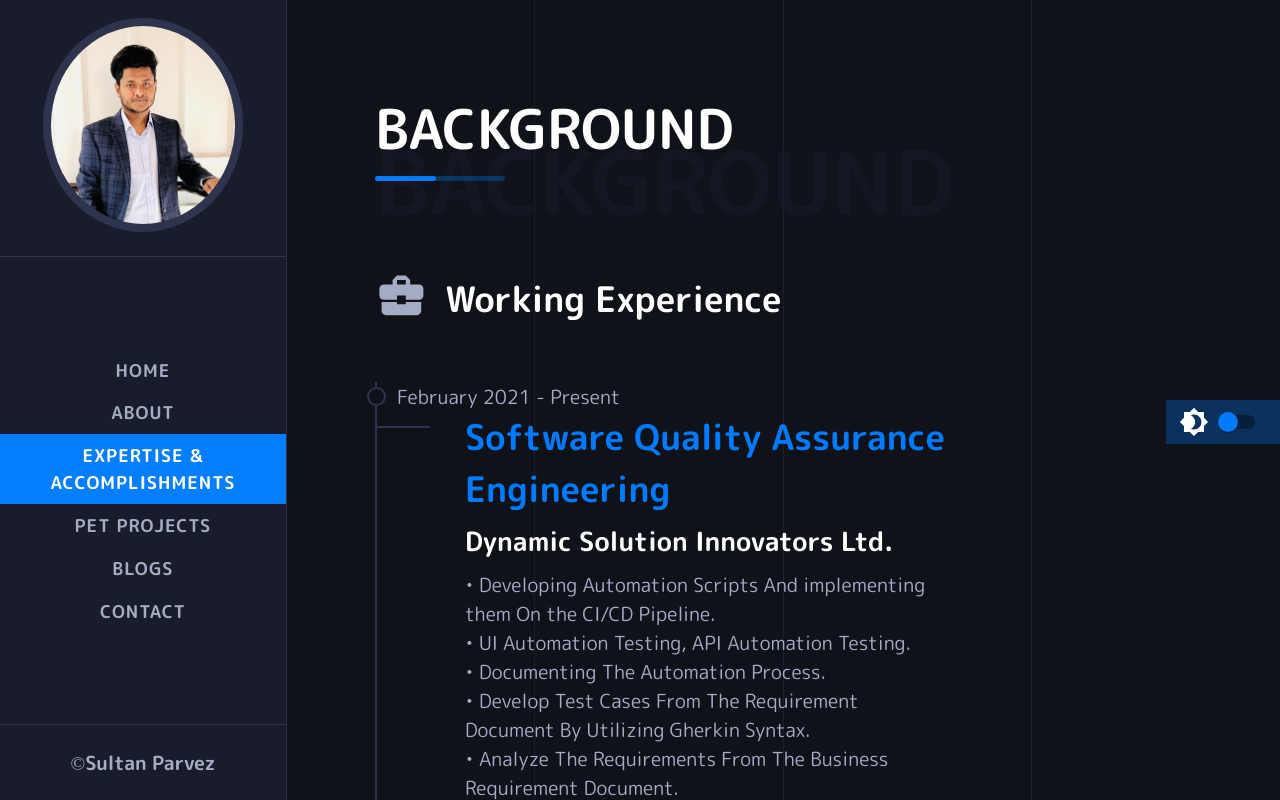
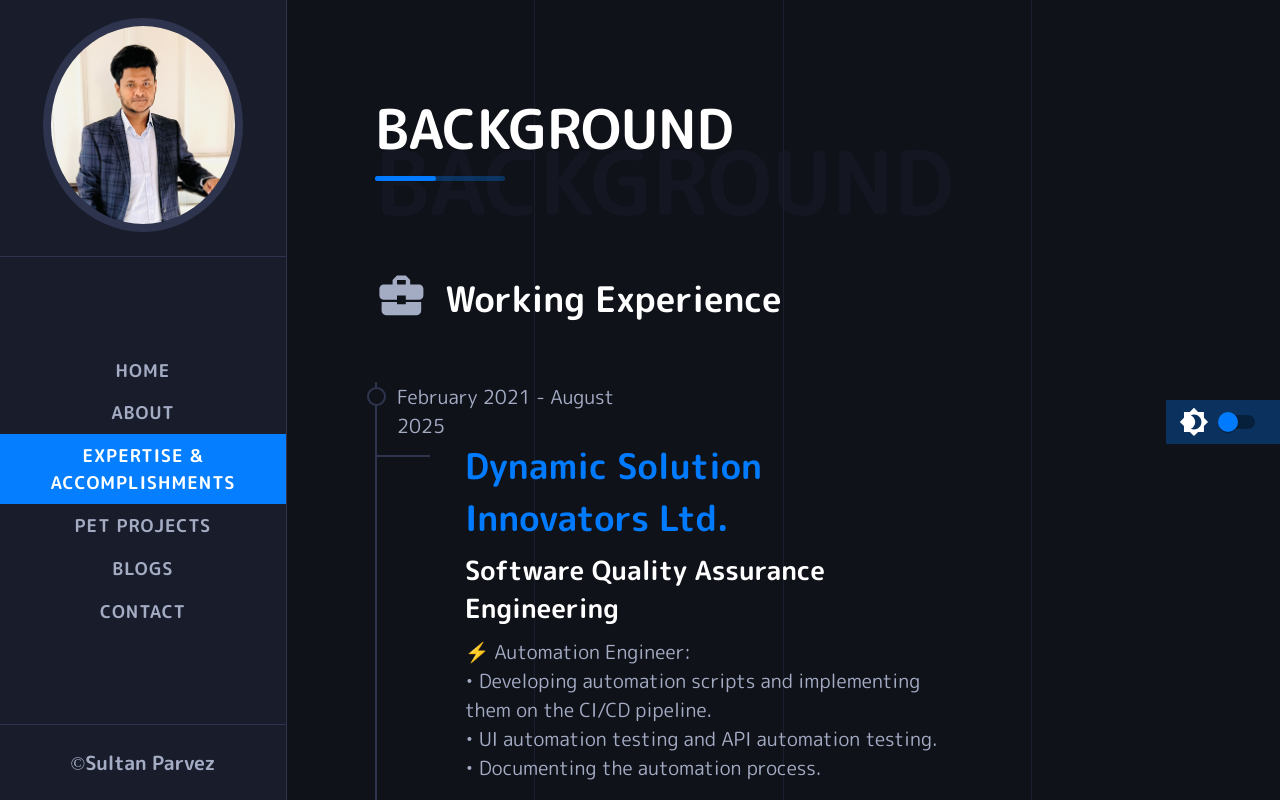
Before and after one commit to sultanparvez/sultan-parvez, a React (Create React App) app: page /resume in a window 1280 px wide. Shown: the top 800 px of the page. Built offline with nearby package versions, Linux system fonts and the light colour scheme.

Commit message:
Updated Resume

```diff
--- a/src/Components/ImageSection.js
+++ b/src/Components/ImageSection.js
@@ -1,27 +1,31 @@
-import React,{useRef,useEffect} from 'react'
+import React, { useRef, useEffect } from 'react'
 import styled from 'styled-components';
 import resume2 from '../img/SP_DP02.jpg';
 import cv from "../assets/MD_Sultan_Parvez.pdf"
 
-const ImageSection=()=> {
+const ImageSection = () => {
     const name = useRef('Sultan Parvez')
     const currentYear = new Date().getFullYear();
     const birthYear = 1997;
     // Subtracted by one since my birthdate is Dec 19
-    const age = (currentYear - birthYear)-1;
+    const age = (currentYear - birthYear) - 1;
     return (
         <ImageSectionStyled>
             <div className="left-content">
-                <img src={resume2} alt=""/>
+                <img src={resume2} alt="" />
             </div>
             <div className="right-content">
                 <h4>I am <span>{name.current}</span></h4>
                 <p className="paragraph">
-                As a seasoned Software Quality Assurance (SQA) Engineer, I have expertise in automation using tools such as Cypress, Selenium, Appium, and Robot Framework, as well as proficiency in programming languages like Java, Python, and JavaScript.
-                Also, I am experienced in API testing using Postman and performance testing with JMeter. I am committed to learning new technologies and tools to optimize the software testing process and ensure exceptional product quality.
-                With a keen eye for detail and effective problem-solving skills, I work closely with stakeholders to deliver projects on time and meet or surpass customer expectations.
-                Additionally, I am familiar with the MERN stack.
+                    Currently pursuing an MSc in Quantum Information Science at the University of Copenhagen, where I am developing advanced analytical and computational problem-solving skills while exploring the intersection of quantum technologies, algorithms, and information systems.
+                    This academic journey strengthens my ability to reason about complex systems, think critically, and adapt to cutting-edge technological trends.
                 </p>
+
+                <p className="paragraph mt-6">
+                    Previously, I worked as a QA Automation Engineer and QA Coach. In this capacity, I designed and executed automation frameworks using Cypress, Selenium, Appium, and Robot Framework with proficiency in Java, Python, and JavaScript, while also mentoring and guiding teams to adopt best practices in testing and automation.
+                    I have hands-on experience with API testing (Postman), performance testing (JMeter), and familiarity with the MERN stack, which enables effective collaboration across development and testing environments. With a keen eye for detail and strong problem-solving skills, I ensured software quality and fostered a culture of continuous improvement, while delivering projects on time and meeting or exceeding customer expectations.
+                </p>
+
                 <div className="about-info">
                     <div className="info-title">
                         <p>Full Name</p>
@@ -29,14 +33,14 @@
                         <p>Nationality</p>
                     </div>
                     <div className="info">
-                        <p>: MD. Sultan Parvez</p>
+                        <p>: Md Sultan Parvez</p>
                         <p>: {age} </p>
                         <p>: Bangladeshi</p>
                     </div>
                 </div>
 
                 <a target="_blank" href={cv}>
-                <button  className="btn">Resume</button></a>
+                    <button className="btn">Resume</button></a>
 
             </div>
         </ImageSectionStyled>
--- a/src/Components/Resume.js
+++ b/src/Components/Resume.js
@@ -1,6 +1,6 @@
 import React from 'react';
 import styled from 'styled-components';
-import {InnerLayout} from '../styles/Layouts';
+import { InnerLayout } from '../styles/Layouts';
 import Title from '../Components/Title';
 import SmallTitle from '../Components/SmallTitle';
 import BusinessCenterIcon from '@material-ui/icons/BusinessCenter';
@@ -19,23 +19,31 @@
                 </div>
                 <div className="resume-content">
                     <ResumeItem
-                        year={'February 2021  - Present'}
-                        title={'Software Quality Assurance Engineering'}
-                        subTitle={'Dynamic Solution Innovators Ltd.'}
+                        year={'February 2021 - August 2025'}
+                        title={'Dynamic Solution Innovators Ltd.'}
+                        subTitle={'Software Quality Assurance Engineering'}
                         link={'http://dsinnovators.com/'}
                         text={
-                            "\u2022 Developing Automation Scripts And implementing them On the CI/CD Pipeline.\n" +
-                            "\u2022 UI Automation Testing, API Automation Testing.\n" +
-                            "\u2022 Documenting The Automation Process.\n" +
-                            "\u2022 Develop Test Cases From The Requirement Document By Utilizing Gherkin Syntax.\n" +
-                            "\u2022 Analyze The Requirements From The Business Requirement Document.\n" +
-                            "\u2022 Develop Test Cases From The Requirement Document And Prioritize.\n" +
-                            "\u2022 Creating Versatile Data Sets For Edge Case Testing.\n" +
-                            "\u2022 Analyze Issues, Recommends Software Changes, And Detailed Bug Reports.\n" +
-                            "\u2022 Functional, Smoke, And Regression Testing In Production And UAT.\n" +
-                            "\u2022 Create And Maintain Test Cases and test Results Throughout SDLC.\n" +
-                            "\u2022 Contribute To Sprint Planning And Daily Stand-ups Meeting.\n" +
-                            "\u2022 Mentoring new QA Members In The Team.\n" }
+                            "⚡ Automation Engineer:\n" +
+                            "• Developing automation scripts and implementing them on the CI/CD pipeline.\n" +
+                            "• UI automation testing and API automation testing.\n" +
+                            "• Documenting the automation process.\n\n" +
+
+                            "⚡ QA Coach:\n" +
+                            "• Mentoring and training: Guide and mentor team members across the company in automation and QA practices, helping them adopt industry-standard tools, frameworks, and methodologies.\n" +
+                            "• Driving quality culture: Promote a mindset of high-quality standards, encouraging teams to embed testing and automation into their development process while ensuring best practices are followed.\n" +
+                            "• Process improvement & support: Provide hands-on support with test design, automation strategies, and reporting, while continuously improving QA processes to increase efficiency and reliability.\n\n" +
+
+                            "⚡ QA Engineer:\n" +
+                            "• Develop test cases from the requirement document by utilizing Gherkin syntax.\n" +
+                            "• Analyze the requirements from the business requirement document.\n" +
+                            "• Develop and prioritize test cases from the requirement document.\n" +
+                            "• Create versatile data sets for edge case testing.\n" +
+                            "• Analyze issues, recommend software changes, and prepare detailed bug reports.\n" +
+                            "• Perform functional, smoke, and regression testing in production and UAT.\n" +
+                            "• Create and maintain test cases and test results throughout the SDLC.\n" +
+                            "• Contribute to sprint planning and daily stand-ups meetings.\n"
+                        }
                     />
 
                 </div>
@@ -46,7 +54,7 @@
                     <ResumeItem
                         year={'Janurary 2016 - October 2020'}
                         title={'B.Sc. in Computer Science & Engineering'}
-                        link ={'https://www.bracu.ac.bd/'}
+                        link={'https://www.bracu.ac.bd/'}
                         subTitle={'BRAC University'}
                         text={"\u2022  CGPA: 3.37 out of 4.00."}
                     />
--- a/src/Pages/ContactPage.js
+++ b/src/Pages/ContactPage.js
@@ -37,7 +37,7 @@
                </a>
                <a
                  target="_blank"
-                 href="https://www.instagram.com/_fahim.dipto/"
+                 href="https://www.instagram.com/sultanparvez.me/"
                  className="icon i-insta"
                  rel="noreferrer"
                >
@@ -45,7 +45,7 @@
                </a>
                <a
                  target="_blank"
-                 href="https://www.facebook.com/tfangpOwer"
+                 href="https://www.facebook.com/sultanparvez.me"
                  className="icon i-fb"
                  rel="noreferrer"
                >
@@ -53,7 +53,7 @@
                </a>
                <a
                  target="_blank"
-                 href="https://twitter.com/_SultanParvez"
+                 href="https://x.com/_SultanParvez"
                  className="icon i-twitter"
                  rel="noreferrer"
                >
@@ -89,7 +89,7 @@
              <ContactItem
                title={"Address"}
                icon={location}
-               cont1={"Dhaka, Bangladesh"}
+               cont1={"Frederiksberg, Copenhagen"}
              />
            </div>
          </InnerLayout>
```
Also changed, not shown: 1 other file (tests, documents, lock files or other folders).
